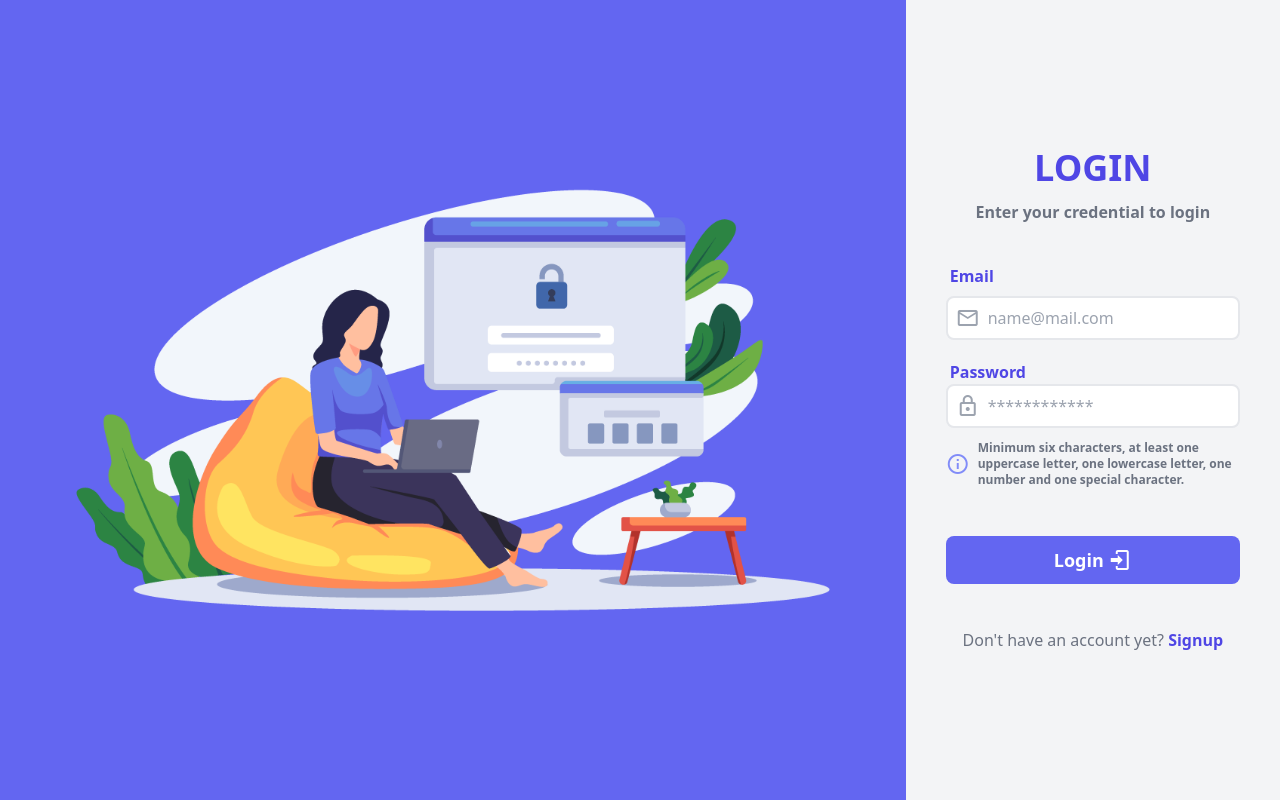
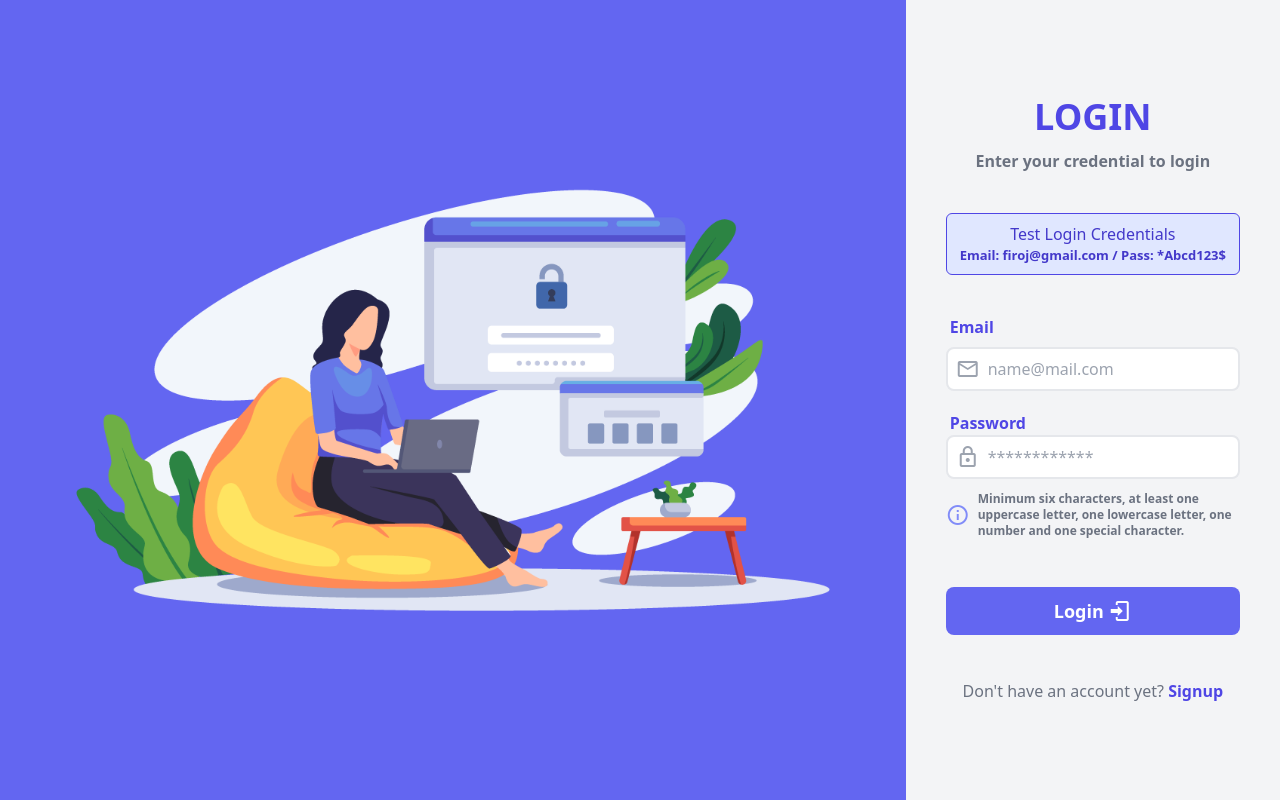
Before and after one commit to codiologist/ostad-vue-mastering, a Vue app in the folder auth-project/: page / in a window 1280 px wide. Built offline with nearby package versions, Linux system fonts and the light colour scheme; no server answers.

Commit message:
Test Login Credentials Added.

```diff
--- a/auth-project/src/views/LoginView.vue
+++ b/auth-project/src/views/LoginView.vue
@@ -57,6 +57,11 @@ const isStrongPassword = computed(() => {
                             <h1 class="font-bold text-4xl text-indigo-600">LOGIN</h1>
                             <p class="mt-3 text-base font-semibold">Enter your credential to login</p>
                         </div>
+                        <div class="bg-indigo-100 border-solid border border-indigo-600 py-2 text-indigo-700 rounded-md text-center mb-10">
+                            <h4 class="font-medium">Test Login Credentials</h4>
+                            <p class="text-[13px] font-semibold">Email: firoj@gmail.com / Pass: *Abcd123$</p>
+                        </div>
+
                         <!-- 👉 Login Form -->
                         <form @submit.prevent="login">
                             <div>
--- a/auth-project/src/views/SignUpView.vue
+++ b/auth-project/src/views/SignUpView.vue
@@ -31,7 +31,7 @@ const signUp = () => {
       setTimeout(() => {
         router.push('/')
         refgistered.value = false
-      }, 3000);
+      }, 3500);
       startValidation.value = false;
     }).catch((err) => { console.log(err.message); })
   }
@@ -74,12 +74,12 @@ const isPasswordConfirmed = computed(() => {
           <img v-if="refgistered" :src="successBG" alt="background">
         </div>
         <div class="w-full h-screen flex items-center md:w-4/6 xl:w-2/6 px-5 xl:px-10 2xl:px-20">
-          <!-- 👉  Success Message -->
+          <!-- 👉  Success Message  -->
           <div v-if="refgistered" class="w-full text-center">
             <div>
               <h1 class="font-bold text-4xl text-indigo-600 mb-4">Congratulations</h1>
               <h4 class="font-bold text-xl text-gray-600 mb-2">You are registered successfully.</h4>
-              <p class="text-red-600">Redirecting to profile...</p>
+              <p class="font-bold text-red-600">Redirecting to profile...</p>
             </div>
           </div>
 
```
